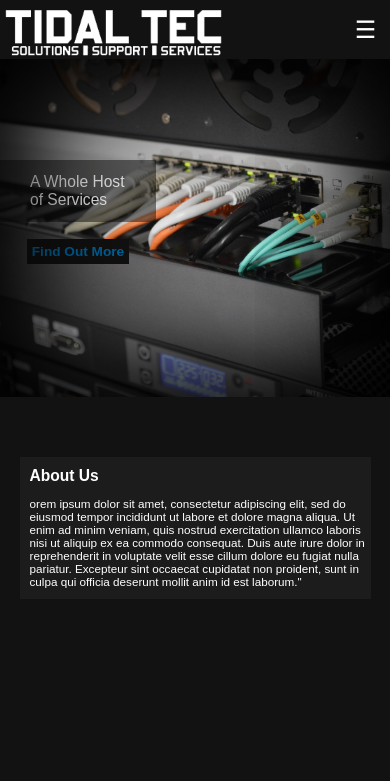
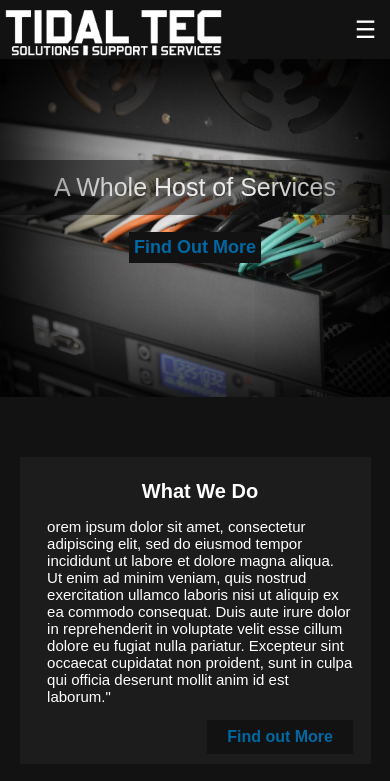
Before and after one commit to TidalCub/Git_Test, a Flask app: page / in a window 390 px wide. Shown: the top 781 px of the page. Run offline with Flask 2, Linux system fonts and the light colour scheme.

Commit message:
Made it mostly wide screen freindly, make links do somthing, changed about us to what we do

```diff
--- a/main.py
+++ b/main.py
@@ -1,11 +1,24 @@
 from re import DEBUG
-from flask import Flask, request, render_template
+from flask import Flask, request, render_template, redirect
 
 app = Flask(__name__)
 
 @app.route("/")
-def hello():
+def home():
     return render_template('index.html')
+
+@app.route("/Expiriance")
+def Expiriance():
+    return redirect('/')
+
+@app.route("/Services")
+def Services():
+    return redirect('/')
+
+@app.route("/Contact_Us")
+def Contact_Us():
+    return redirect('/')
+
 
 if __name__ == "__main__":
     app.run(debug=True)
--- a/static/main.css
+++ b/static/main.css
@@ -12,6 +12,17 @@ a {
 }
 a:hover {
     color: #0168a3;
+}
+.LinkButton{
+    padding-left:20px;
+    padding-right: 20px;
+    padding-top: 8px;
+    padding-bottom: 8px;
+    background-color: #121212;
+    border: none;
+    color:#0168a3;
+    font-weight: bolder;
+    z-index: 2;
 }
 #Header{
     width: 100%;
@@ -129,27 +140,20 @@ a:hover {
 #ImgHeadLine #Text{
     display: block;
     padding:13px;
-    padding-left: 30px;
+    padding-left: 40px;
     padding-right: 20px;
-    font-size:3vw ;
+    font-size:30px ;
 }
 #ImgButton{
     width: auto;
     height: auto;
-    font-size: 1.5vw;
+    font-size: 25px;
     position:relative;
     top: 35%;
-    padding-left:20px;
-    padding-right: 20px;
-    padding-top: 8px;
-    padding-bottom: 8px;
     display: table;
     margin: 0 auto;
-    background-color: #121212;
-    border: none;
-    color:#0168a3;
-    font-weight: bolder;
 }
+
 .Widigt{
     width:auto;
     height: auto;
@@ -159,6 +163,12 @@ a:hover {
     background-color: #1c1c1c;
     width:1000px;
     color:white
+}
+.Widigt .LinkButton{
+    position: relative;
+    display: table;
+    margin-left: auto;
+    margin-right: 0;
 }
 .WidigtLeft{
     width:40%;
@@ -178,13 +188,22 @@ a:hover {
     height: 100%;
 
 }
+.WidigtAll{
+    width:90%;
+    padding:10px;
+    display: table;
+    margin: 0 auto;
+}
+.WidigtAll h1{
+    text-align: center;
+}
 .WidigtText{
     padding-left: 10px;
 }
 .WidigtText h1{
     font-size: 3vw;
 }
-
+/* Mobile Screens */
 @media only screen and (max-width: 800px) {
     #nav a{
         display: none;
@@ -195,11 +214,18 @@ a:hover {
     #Showcaseimg{
         height: 40%;
         min-height: 50px;}
+    #ImgLeft{
+        width:100%
+    }
     #ImgHeadLine #Text{
-        font-size:4vw ;
+        font-size:25px ;
+        text-align: center;
+        padding:0;
+        padding-top:13px;
+        padding-bottom: 13px;
     }
     #ImgButton{
-        font-size: 3.5vw;
+        font-size: 18px;
         padding:5px;
     }
     .Widigt{
@@ -213,27 +239,40 @@ a:hover {
         width: 100%;
     }
     .WidigtText h1{
-        font-size: 4vw;
+        font-size: 20px;
     }
     .WidigtText p{
-        font-size: 3vw;
+        font-size: 15px;
+    }
+    .WidigtAll{
+        width: 90%;
     }
 }
+/* Larger Monitors */
 @media only screen and (min-width: 1500px) {
     #ImgHeadLine #Text{
-        font-size:2vw ;
+        font-size:50px ;
+        text-align: center;
     }
     #ImgButton{
-        font-size: 1.5vw;
+        font-size: 30PX;
 
     }
     #ImgLeft{
         width:30%;
     }
     .WidigtText h1{
-        font-size: 2vw;
+        font-size: 40PX;
     }
     .WidigtText p{
-        font-size: 1vw;
+        font-size: 20PX;
     }
 }
+/* Wide Screen Monitor */
+@media only screen and (min-width: 2000px){
+    #ImgLeft{
+        width:auto;
+        display: table;
+        margin: 0 auto;
+    }
+}
--- a/templates/base.html
+++ b/templates/base.html
@@ -10,10 +10,10 @@
             <img src="../static/logo.png" alt="Tidal Tec" height="80%" width="Auto">
         </div>
         <div id ="nav">
-            <a href="#">Home</a>
-            <a href="#">Expiriance</a>
-            <a href="#">Services</a>
-            <a href="#">Contact Us</a>
+            <a href="/">Home</a>
+            <a href="/Expiriance">Expiriance</a>
+            <a href="/Services">Services</a>
+            <a href="/Contact_Us">Contact Us</a>
             <div class="mobile">
                 <button id="Ham" onclick="myFunction()">&#9776;</button>
             </div>
@@ -25,9 +25,9 @@
     <div id="mobileLinks" class="mobile" >
         <div id="Links">
             <a href="/">Home</a><br>
-            <a href="#">Expiriance</a><br>
-            <a href="#">Services</a><br>
-            <a href="#">Contact Us</a><br>
+            <a href="/Expiriance">Expiriance</a><br>
+            <a href="/Services">Services</a><br>
+            <a href="/Contact_Us">Contact Us</a><br>
         </div>
         <div id="clickaway" onclick="myFunction()"></div>
     </div>
--- a/templates/index.html
+++ b/templates/index.html
@@ -7,15 +7,16 @@
 <div id="Showcaseimg">
     <div id="ImgLeft">
         <div id="ImgHeadLine"><span id="Text">A Whole Host of Services</span></div>
-        <button id="ImgButton"> Find Out More</button>
+        <a href="Services" class="LinkButton" id="ImgButton"> Find Out More</a>
     </div>
 </div>
 <div class="Widigt">
-    <div class="WidigtLeft"><img src="../static/speach bubble.png" alt="about us" width="80%" height="auto"></div>
-    <div class="WidigtRight">
-        <div class="WidigtText">
-            <h1>About Us</h1>
+
+    <div class="WidigtAll" >
+        <div class="WidigtText" >
+            <h1>What We Do</h1>
             <p>orem ipsum dolor sit amet, consectetur adipiscing elit, sed do eiusmod tempor incididunt ut labore et dolore magna aliqua. Ut enim ad minim veniam, quis nostrud exercitation ullamco laboris nisi ut aliquip ex ea commodo consequat. Duis aute irure dolor in reprehenderit in voluptate velit esse cillum dolore eu fugiat nulla pariatur. Excepteur sint occaecat cupidatat non proident, sunt in culpa qui officia deserunt mollit anim id est laborum."</p>
+            <a href="/Expiriance" class="LinkButton">Find out More</a>
         </div>
     </div>
 </div>
```
